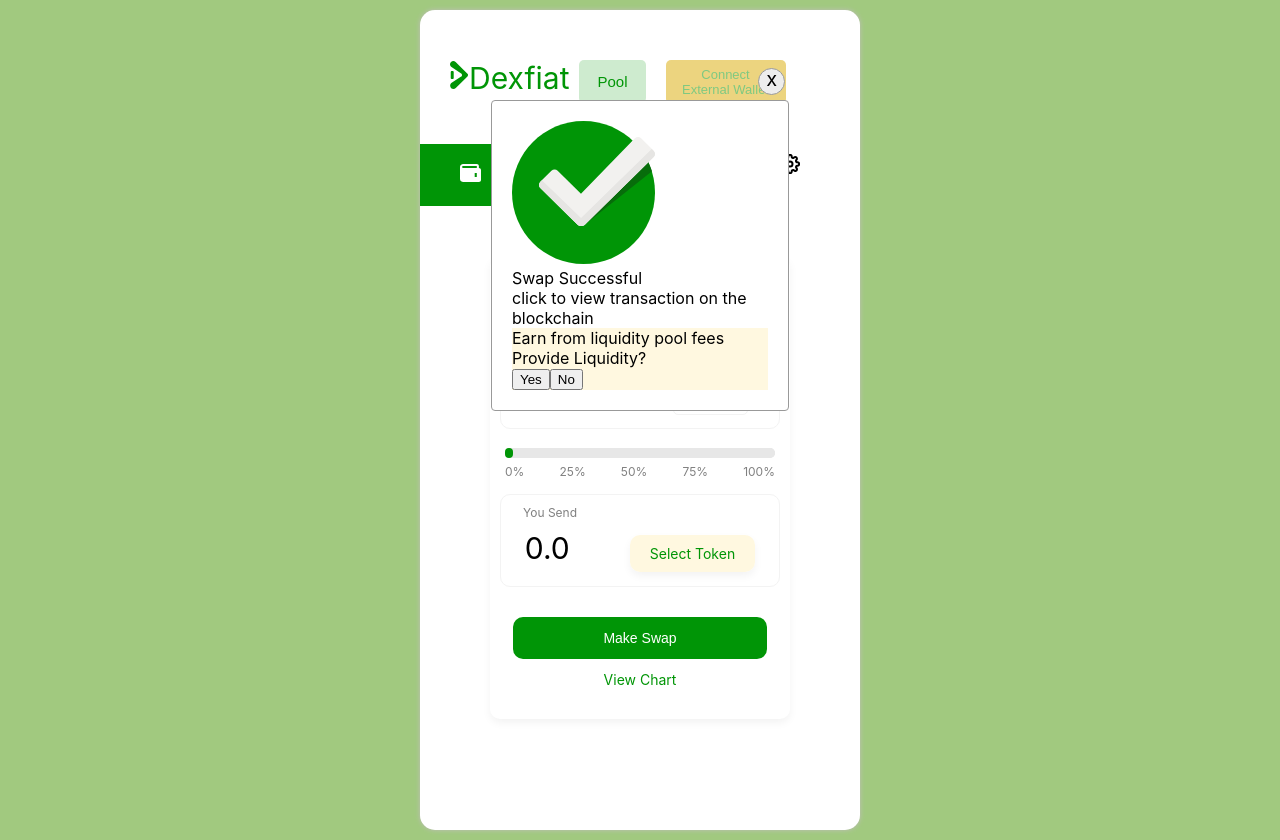
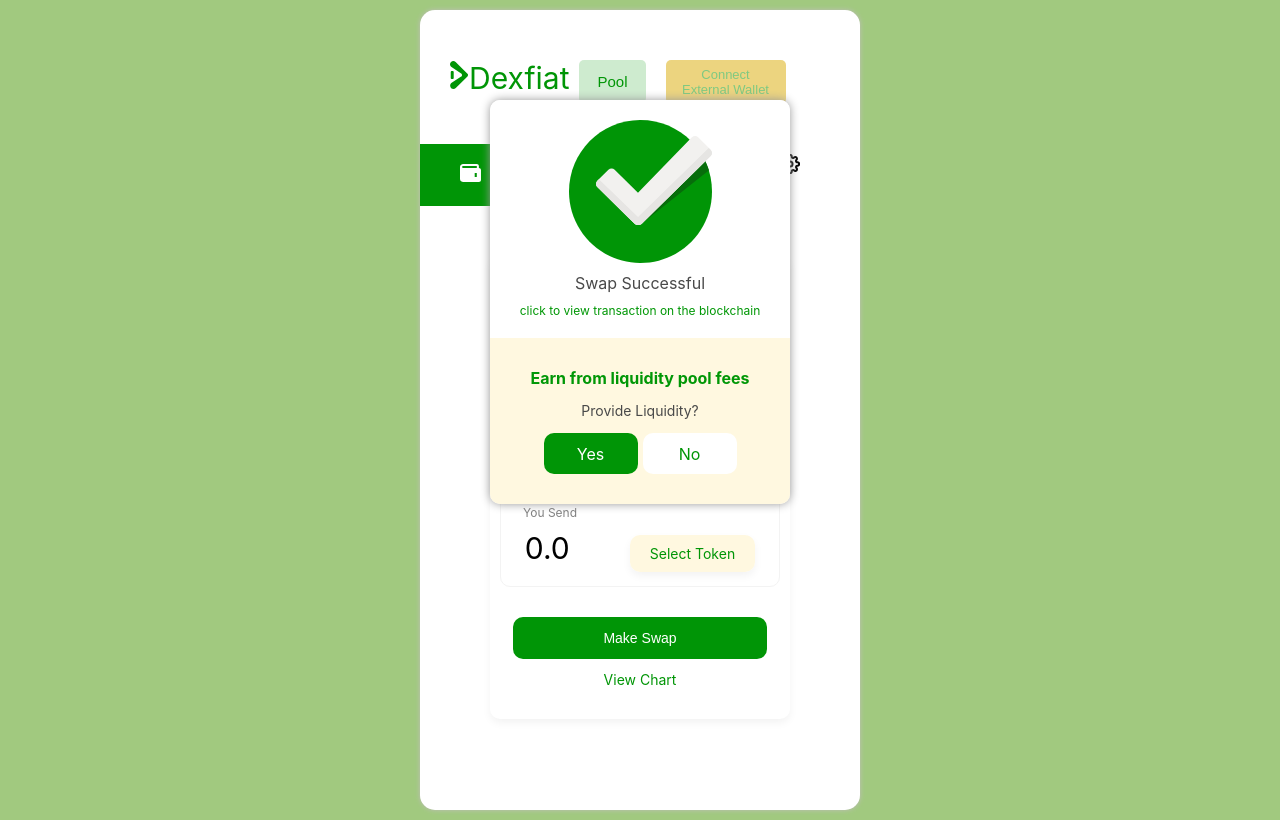
Before and after one commit to johnoseni1/Dexfiat-mobile, a React (Create React App) app: page /swap in a window 1280 px wide. Both pictures are taken after a click on the button "Make Swap". Built offline with nearby package versions, Linux system fonts and the light colour scheme.

Commit message:
Added swap popup

```diff
--- a/src/pages/Create-wallet/style.css
+++ b/src/pages/Create-wallet/style.css
@@ -2,19 +2,19 @@
   background-color: #ffffff;
   justify-content: center;
   width: 440px;
-  min-height: 100vh;
+  height: 100vh;
   border-radius: 15px;
   box-shadow: 0 0 5px #c0bdbd;
-  padding-bottom: 20px;
+  /* padding-bottom: 20px; */
 }
 
 .createrty {
   background-color: #ffffff;
   justify-content: center;
   width: 440px;
-  min-height: 100vh;
+  height: 100vh;
   border-radius: 15px;
-  box-shadow: 0 0 5px #c0bdbd;
+  /* box-shadow: 0 0 5px #c0bdbd; */
 }
 
 .createry {
@@ -22,14 +22,15 @@
   justify-content: center;
   border-radius: 15px;
   width: 440px;
-  min-height: 100vh;
+
+  height: 100%;
   box-shadow: 0 0 5px #c0bdbd;
 }
 .createryer {
   background-color: #ffffff;
   justify-content: center;
   width: 440px;
-  min-height: 100vh;
+  height: 100vh;
   border-radius: 15px;
   box-shadow: 0 0 5px #c0bdbd;
 }
@@ -115,10 +116,11 @@ code {
   overflow: auto;
 }
 
-.cream-box {
+.cream-box,
+.white-box {
   /* text-align: center; */
   position: relative;
-  width: 20%;
+  width: 300px;
   margin: 0 auto;
   height: auto;
   max-height: 55vh;
@@ -130,11 +132,16 @@ code {
   overflow: auto;
 }
 
+.white-box {
+  background: #fff;
+  padding: 0;
+}
+
 .index-box {
   /* text-align: center; */
   position: relative;
   left: 33px;
-  width: 20%;
+  width: 300px;
   margin: 0 auto;
   height: auto;
   min-height: 55vh;
@@ -273,6 +280,31 @@ code {
   justify-content: center;
 }
 
+
+@media (max-width: 2000px) {
+  .close-icon {
+    right: calc(41% + 20px);
+  }
+}
+
+@media (max-width: 1800px) {
+  .close-icon {
+    right: calc(41% + 10px);
+  }
+}
+
+@media (max-width: 1600px) {
+  .close-icon {
+    right: calc(41% + 0px);
+  }
+}
+
+@media (max-width: 1400px) {
+  .close-icon {
+    right: calc(41% - 20px);
+  }
+}
+
 @media (max-width: 1200px) {
   .close-icon {
     right: calc(41% - 50px);
--- a/src/pages/Welcome/style.css
+++ b/src/pages/Welcome/style.css
@@ -6,7 +6,7 @@
   justify-content: center;
   overflow-x: hidden;
   width: 100%;
-  height: 100%;
+  min-height: 100vh;
   padding-bottom: 10px;
 
 }
--- a/src/pages/swap-first/index.js
+++ b/src/pages/swap-first/index.js
@@ -1,7 +1,7 @@
 import React, { useContext, useEffect, useState } from 'react'; // useEffect,
 import './style.css';
 import { Link } from 'react-router-dom';
-import Popup from '../index/Popup';
+import Popup from '../../Popup';
 import { BiUserCircle } from 'react-icons/bi';
 import mnemonic from '../../assets/mnemonic.svg';
 import leftarrow from '../../assets/leftarrow.svg';
@@ -139,10 +139,12 @@ const Swap = () => {
             </div>
             {isOpen && (
               <Popup
+                className='white-box'
                 content={
                   <>
                     <div>
                       <div>
+                        <div className='top-section'>
                           <svg
                             width='143'
                             height='143'
@@ -168,18 +170,24 @@ const Swap = () => {
                             />
                           </svg>
 
-                        <div>Swap Successful</div>
-                        <div>click to view transaction on the blockchain</div>
-                        <div style={{ background: '#FFF8E0' }}>
-                          <div>Earn from liquidity pool fees</div>
-                          <div>Provide Liquidity?</div>
-                          <div style={{ display: 'flex' }}>
-                            <div>
-                              <button>Yes</button>
+                          <div style={{ margin: '10px 0', color: '#494949' }}>
+                            Swap Successful
                           </div>
-                            <div>
-                              <button>No</button>
+                          <div style={{ fontSize: '12px', color: '#009706' }}>
+                            click to view transaction on the blockchain
                           </div>
+                        </div>
+
+                        <div className='bottom-section'>
+                          <div style={{ fontWeight: 'bold', color: '#009706' }}>
+                            Earn from liquidity pool fees
+                          </div>
+                          <p style={{ fontSize: '14px', color: '#494949' }}>
+                            Provide Liquidity?
+                          </p>
+                          <div className='two-btns'>
+                            <div>Yes</div>
+                            <div>No</div>
                           </div>
                         </div>
                       </div>
--- a/src/pages/swap-first/style.css
+++ b/src/pages/swap-first/style.css
@@ -103,3 +103,47 @@ progress::-moz-progress-bar {
   align-items: flex-start;
   justify-content: center;
 }
+
+.top-section,
+.bottom-section {
+  display: flex;
+  flex-direction: column;
+  align-items: center;
+  justify-content: center;
+  padding: 20px;
+}
+
+.top-section {
+  background: #fff;
+}
+
+.bottom-section {
+  background: #fff8e0;
+  padding: 30px 20px;
+}
+.two-btns {
+  display: flex;
+  flex-direction: row;
+  justify-content: space-between;
+}
+
+.two-btns div {
+  height: 41px;
+  width: 94px;
+  border-radius: 10px;
+  display: flex;
+  align-items: center;
+  justify-content: center;
+  cursor: pointer;
+}
+
+.two-btns div:first-child {
+  background: #009506;
+  color: #fff;
+  margin-right: 5px;
+}
+
+.two-btns div:last-child {
+  background: #fff;
+  color: #009506;
+}
```
Lines whose indentation alone changed are shown as unchanged.
